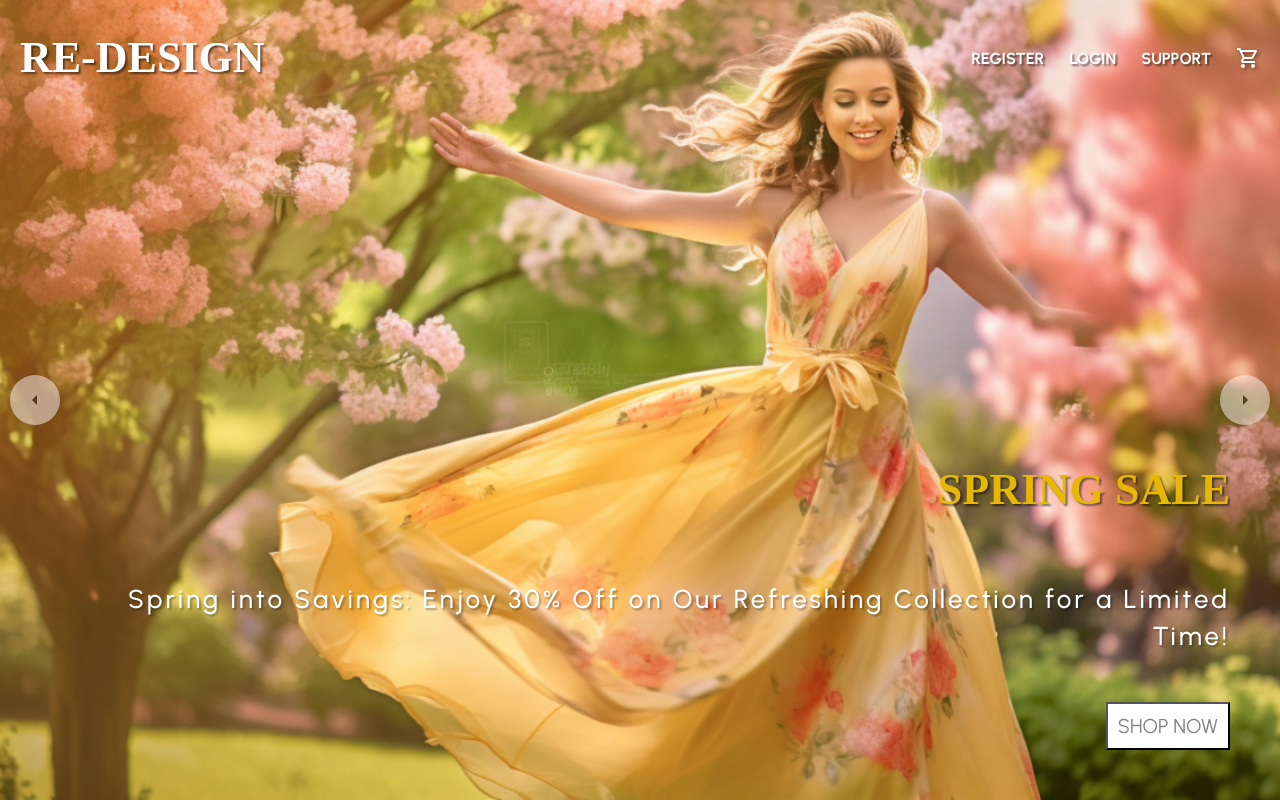
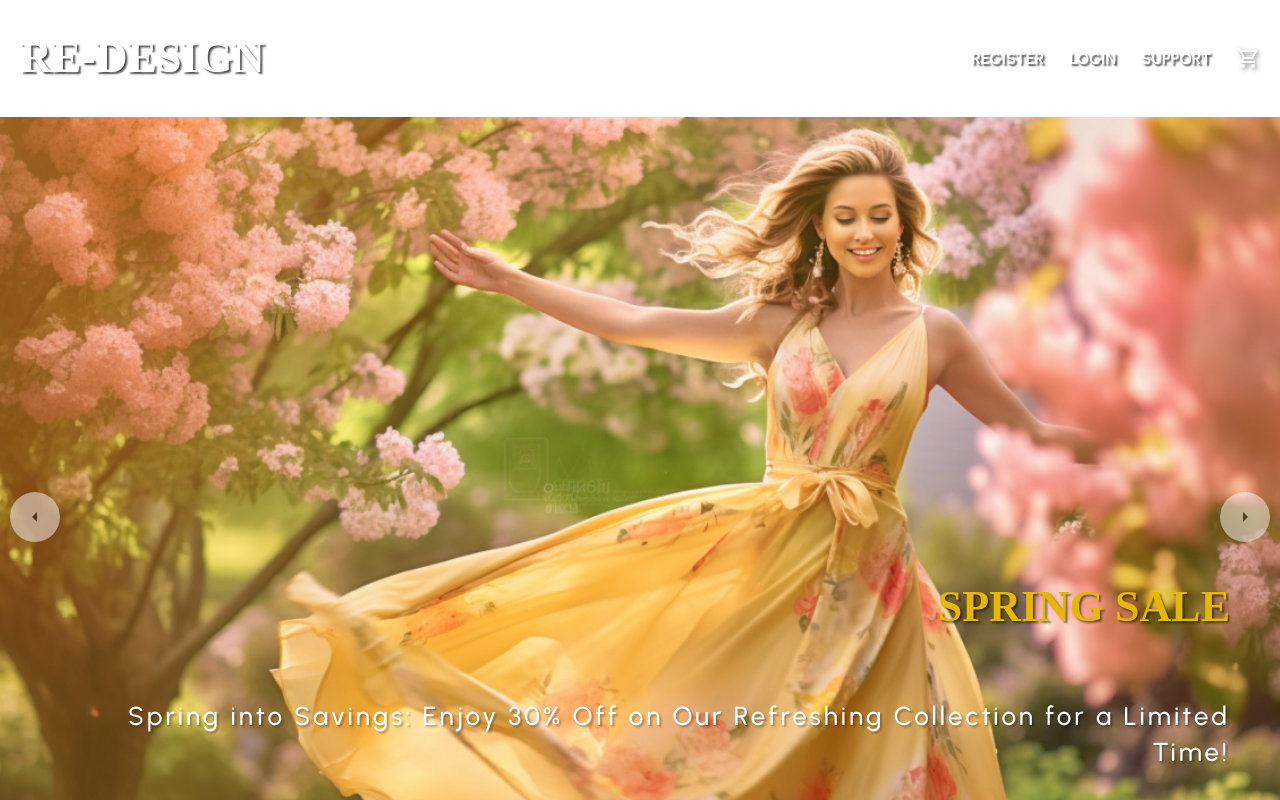
Before and after one commit to louisbrent1992/e-commerce-template-v1, a React (Create React App) app in the folder Frontend/: page / in a window 1280 px wide. Shown: the top 800 px of the page. Built offline with nearby package versions, Linux system fonts and the light colour scheme; no server answers.

Commit message:
updated navbar styling

```diff
--- a/Frontend/src/Components/Footer.jsx
+++ b/Frontend/src/Components/Footer.jsx
@@ -123,7 +123,7 @@
 	return (
 		<Container>
 			<Left>
-				<Logo>{"RE-DESIGN"}</Logo>
+				<Logo>Re-Design</Logo>
 				<Desc>
 					There are many variations of passages of Lorem Ipsum available, but
 					the majority have suffered alteration in some form, by injected
--- a/Frontend/src/Components/Navbar.jsx
+++ b/Frontend/src/Components/Navbar.jsx
@@ -9,11 +9,10 @@
 import UserMenu from "./UserMenu";
 
 const Container = styled.div`
-	position: absolute;
+	position: ${(props) => props.PosAbsolute && "absolute"};
 	padding-inline: 20px;
-	top: 0;
+	top: ${(props) => props.PosAbsolute && "0"};
 	width: 100%;
-
 	z-index: 9;
 `;
 
@@ -33,8 +32,8 @@
 const Logo = styled.h1`
 	color: white;
 	text-shadow: ${(props) =>
-		props.shadow ? "2px 2px 2px rgba(0, 0, 0, 0.5)" : null};
-
+		props.shadow ? "2px 2px 2px rgba(0, 0, 0, 0.7)" : null};
+	text-transform: uppercase;
 	color: ${(props) => props.color};
 	${mobile({ fontSize: "24px" })}
 
@@ -65,7 +64,7 @@
 const NavLink = styled(Link)`
 	color: ${(props) => props.color};
 	text-shadow: ${(props) =>
-		props.shadow ? "2px 2px 2px rgba(0, 0, 0, 0.5)" : null};
+		props.shadow ? "2px 2px 2px rgba(0, 0, 0, 0.7)" : null};
 
 	&:hover {
 		color: #e6b800;
@@ -82,7 +81,7 @@
 	}
 `;
 
-const Navbar = ({ LinkColor, LinkShadow }) => {
+const Navbar = ({ LinkColor, LinkShadow, PosAbsolute }) => {
 	const quantity = useSelector((state) => state.cart.quantity);
 	const currentUser = useSelector((state) => state.user.currentUser);
 
@@ -97,12 +96,12 @@
 	};
 
 	return (
-		<Container>
+		<Container PosAbsolute={PosAbsolute}>
 			<Wrapper>
 				<Left>
 					<NavLink to="/">
 						<Logo color={LinkColor} shadow={LinkShadow}>
-							{"RE-DESIGN"}
+							RE-DESIGN
 						</Logo>
 					</NavLink>
 				</Left>
```
